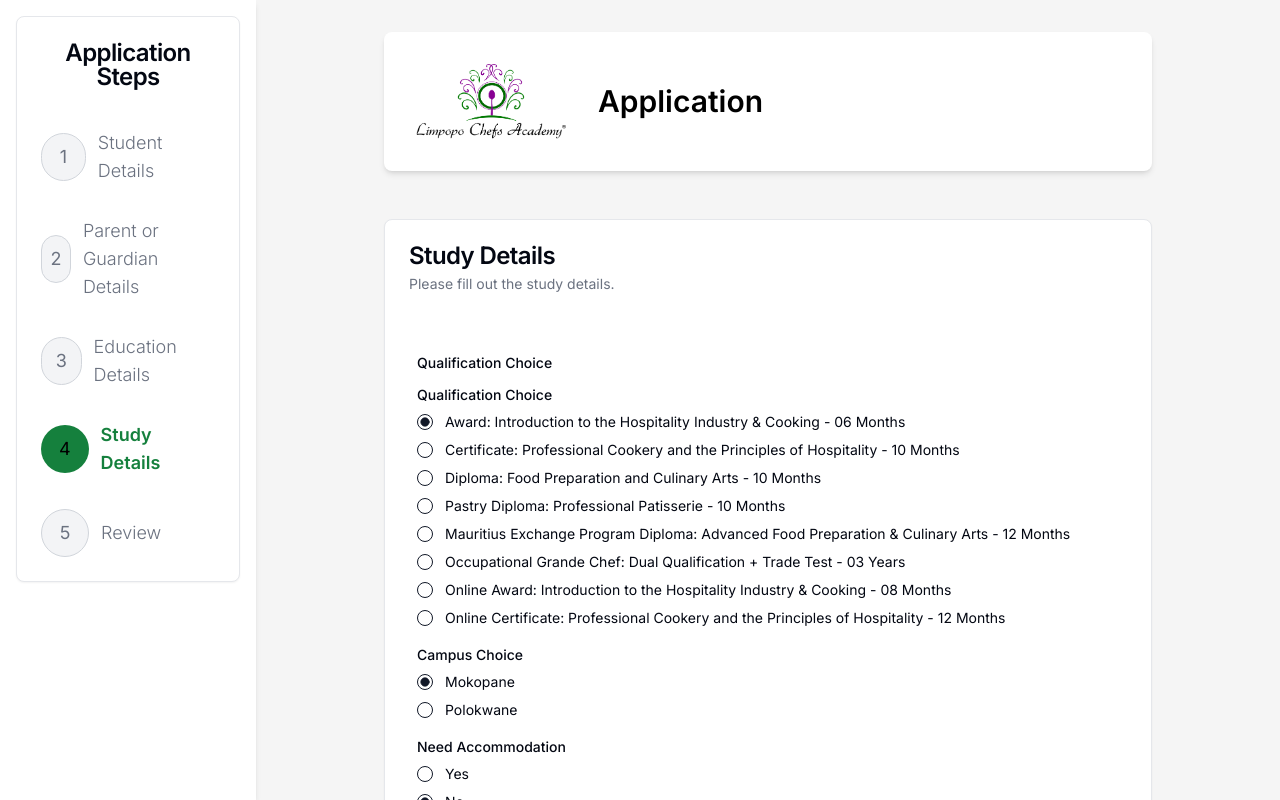
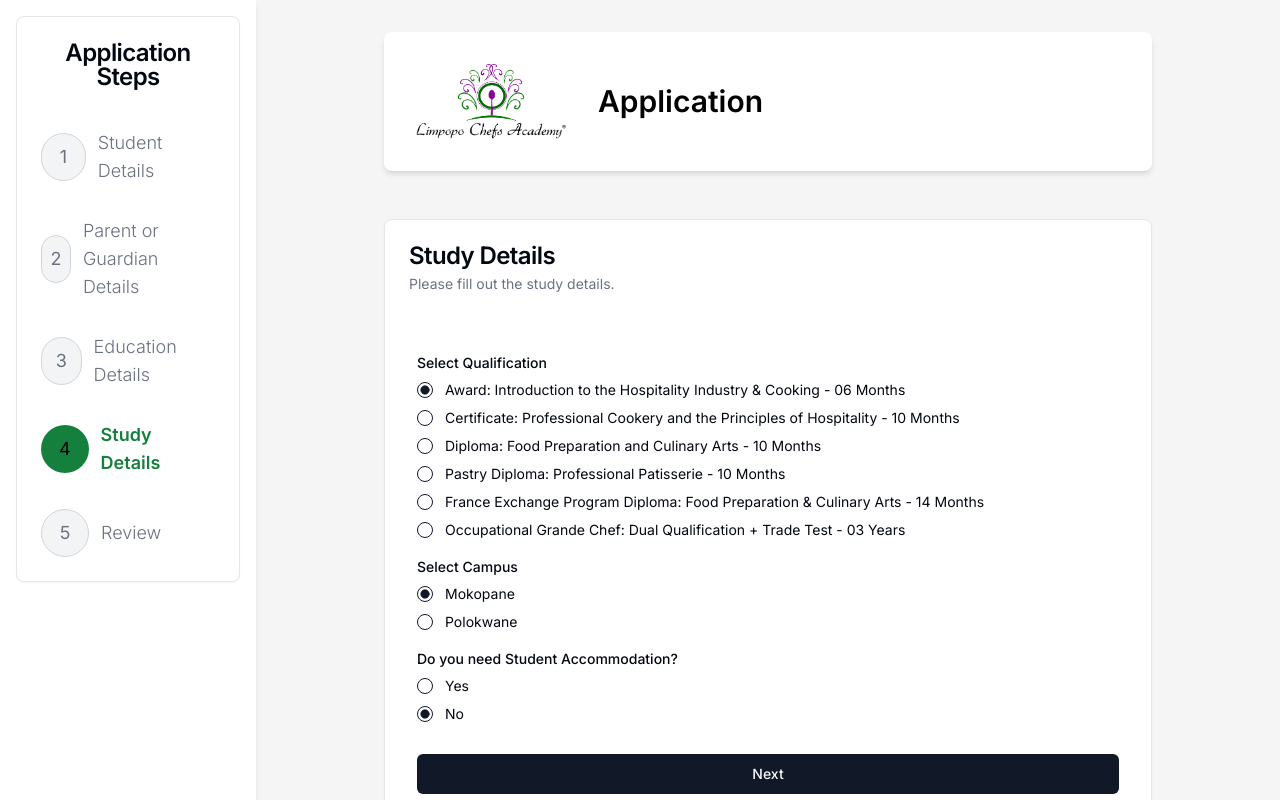
Before and after one commit to Angus2510/Apply-to-Limpopo-Chefs-Academy, a Next.js app: page /apply/step-four in a window 1280 px wide. Shown: the top 800 px of the page. Built offline with nearby package versions, Linux system fonts and the light colour scheme.

Commit message:
fix: remove redundant intake information from summary page

```diff
--- a/src/app/apply/review/page.tsx
+++ b/src/app/apply/review/page.tsx
@@ -131,7 +131,7 @@ export default function SummaryPage() {
               <h3 className="font-semibold">Course and Campus</h3>
               <p>Choice of Course: {newApplyData?.choiceOfCourse || ""}</p>
               <p>Campus Choice: {newApplyData?.campusChoice || ""}</p>
-              <p>Intake: {newApplyData?.intake || ""}</p>
+
               <p>
                 Need Accommodation:{" "}
                 {newApplyData?.needAccommodation ? "Yes" : "No"}
--- a/src/app/apply/step-four/page.tsx
+++ b/src/app/apply/step-four/page.tsx
@@ -80,7 +80,6 @@ export default function StudyDetailsForm() {
   const selectedCampus = form.watch("campusChoice");
   const needAccommodation = form.watch("needAccommodation");
 
-  // Reset the accommodation field when needAccommodation is set to false
   useEffect(() => {
     if (!needAccommodation) {
       form.setValue("accommodation", "");
@@ -101,29 +100,12 @@ export default function StudyDetailsForm() {
               onSubmit={form.handleSubmit(handleSubmit)}
               className="w-full grid gap-4 grid-cols-1 md:grid-cols-2"
             >
-              {/* Qualification Choice */}
               <FormField
                 control={form.control}
                 name="choiceOfCourse"
                 render={({ field }) => (
                   <FormItem className="col-span-2">
-                    <FormLabel>Qualification Choice</FormLabel>
-                    <FormControl>
-                      <RadioGroup
-                        onValueChange={(value) => {
-                          field.onChange(value);
-                          handleChange("choiceOfCourse", value);
-                        }}
-                        value={field.value}
-                        className="flex flex-col space-y-1"
-                      >
-                        {/* Add all qualification options here */}
-                        <FormField
-                          control={form.control}
-                          name="choiceOfCourse"
-                          render={({ field }) => (
-                            <FormItem className="col-span-2">
-                              <FormLabel>Qualification Choice</FormLabel>
+                    <FormLabel>Select Qualification</FormLabel>
                     <FormControl>
                       <RadioGroup
                         onValueChange={(value) => {
@@ -138,8 +120,8 @@ export default function StudyDetailsForm() {
                             <RadioGroupItem value="Award: Introduction to the Hospitality Industry & Cooking - 06 Months" />
                           </FormControl>
                           <FormLabel className="font-normal">
-                                      Award: Introduction to the Hospitality
-                                      Industry & Cooking - 06 Months
+                            Award: Introduction to the Hospitality Industry &
+                            Cooking - 06 Months
                           </FormLabel>
                         </FormItem>
                         <FormItem className="flex items-center space-x-3 space-y-0">
@@ -147,8 +129,8 @@ export default function StudyDetailsForm() {
                             <RadioGroupItem value="Certificate: Professional Cookery and the Principles of Hospitality - 10 Months" />
                           </FormControl>
                           <FormLabel className="font-normal">
-                                      Certificate: Professional Cookery and the
-                                      Principles of Hospitality - 10 Months
+                            Certificate: Professional Cookery and the Principles
+                            of Hospitality - 10 Months
                           </FormLabel>
                         </FormItem>
                         <FormItem className="flex items-center space-x-3 space-y-0">
@@ -156,8 +138,8 @@ export default function StudyDetailsForm() {
                             <RadioGroupItem value="Diploma: Food Preparation and Culinary Arts - 10 Months" />
                           </FormControl>
                           <FormLabel className="font-normal">
-                                      Diploma: Food Preparation and Culinary
-                                      Arts - 10 Months
+                            Diploma: Food Preparation and Culinary Arts - 10
+                            Months
                           </FormLabel>
                         </FormItem>
                         <FormItem className="flex items-center space-x-3 space-y-0">
@@ -165,18 +147,16 @@ export default function StudyDetailsForm() {
                             <RadioGroupItem value="Pastry Diploma: Professional Patisserie - 10 Months" />
                           </FormControl>
                           <FormLabel className="font-normal">
-                                      Pastry Diploma: Professional Patisserie -
-                                      10 Months
+                            Pastry Diploma: Professional Patisserie - 10 Months
                           </FormLabel>
                         </FormItem>
                         <FormItem className="flex items-center space-x-3 space-y-0">
                           <FormControl>
-                                      <RadioGroupItem value="Mauritius Exchange Program Diploma: Advanced Food Preparation & Culinary Arts - 12 Months" />
+                            <RadioGroupItem value="France Exchange Program Diploma: Food Preparation & Culinary Arts - 14 Months" />
                           </FormControl>
                           <FormLabel className="font-normal">
-                                      Mauritius Exchange Program Diploma:
-                                      Advanced Food Preparation & Culinary Arts
-                                      - 12 Months
+                            France Exchange Program Diploma: Food Preparation &
+                            Culinary Arts - 14 Months
                           </FormLabel>
                         </FormItem>
                         <FormItem className="flex items-center space-x-3 space-y-0">
@@ -184,27 +164,8 @@ export default function StudyDetailsForm() {
                             <RadioGroupItem value="Occupational Grande Chef: Dual Qualification + Trade Test - 03 Years" />
                           </FormControl>
                           <FormLabel className="font-normal">
-                                      Occupational Grande Chef: Dual
-                                      Qualification + Trade Test - 03 Years
-                                    </FormLabel>
-                                  </FormItem>
-                                  <FormItem className="flex items-center space-x-3 space-y-0">
-                                    <FormControl>
-                                      <RadioGroupItem value="Online Award: Introduction to the Hospitality Industry & Cooking - 08 Months" />
-                                    </FormControl>
-                                    <FormLabel className="font-normal">
-                                      Online Award: Introduction to the
-                                      Hospitality Industry & Cooking - 08 Months
-                                    </FormLabel>
-                                  </FormItem>
-                                  <FormItem className="flex items-center space-x-3 space-y-0">
-                                    <FormControl>
-                                      <RadioGroupItem value="Online Certificate: Professional Cookery and the Principles of Hospitality - 12 Months" />
-                                    </FormControl>
-                                    <FormLabel className="font-normal">
-                                      Online Certificate: Professional Cookery
-                                      and the Principles of Hospitality - 12
-                                      Months
+                            Occupational Grande Chef: Dual Qualification + Trade
+                            Test - 03 Years
                           </FormLabel>
                         </FormItem>
                       </RadioGroup>
@@ -213,19 +174,13 @@ export default function StudyDetailsForm() {
                   </FormItem>
                 )}
               />
-                      </RadioGroup>
-                    </FormControl>
-                    <FormMessage />
-                  </FormItem>
-                )}
-              />
-              {/* Campus Choice */}
+
               <FormField
                 control={form.control}
                 name="campusChoice"
                 render={({ field }) => (
                   <FormItem className="col-span-2">
-                    <FormLabel>Campus Choice</FormLabel>
+                    <FormLabel>Select Campus</FormLabel>
                     <FormControl>
                       <RadioGroup
                         onValueChange={(value) => {
@@ -257,13 +212,13 @@ export default function StudyDetailsForm() {
                   </FormItem>
                 )}
               />
-              {/* Need Accommodation */}
+
               <FormField
                 control={form.control}
                 name="needAccommodation"
                 render={({ field }) => (
                   <FormItem className="col-span-2">
-                    <FormLabel>Need Accommodation</FormLabel>
+                    <FormLabel>Do you need Student Accommodation?</FormLabel>
                     <FormControl>
                       <RadioGroup
                         onValueChange={(value) => {
@@ -291,7 +246,7 @@ export default function StudyDetailsForm() {
                   </FormItem>
                 )}
               />
-              {/* Accommodation Options */}
+
               {needAccommodation && selectedCampus && (
                 <FormField
                   control={form.control}
```
Lines whose indentation alone changed are shown as unchanged.
